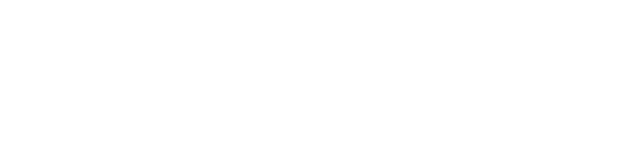
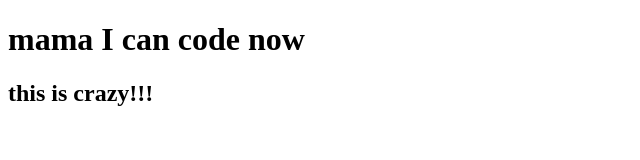
Before and after one commit to akib1875/my-second-repo, a plain HTML site: page index.html in a window 1280 px wide. Shown: the whole page, without its empty margins (0-640 px from the left). Drawn offline with Linux system fonts and the light colour scheme.

Commit message:
added header

```diff
--- a/index.html
+++ b/index.html
@@ -7,6 +7,8 @@
     <title>My second git repo</title>
 </head>
 <body>
+    <h1>mama I can code now</h1>
+    <h2>this is crazy!!!</h2>
 
 </body>
 </html>
```
